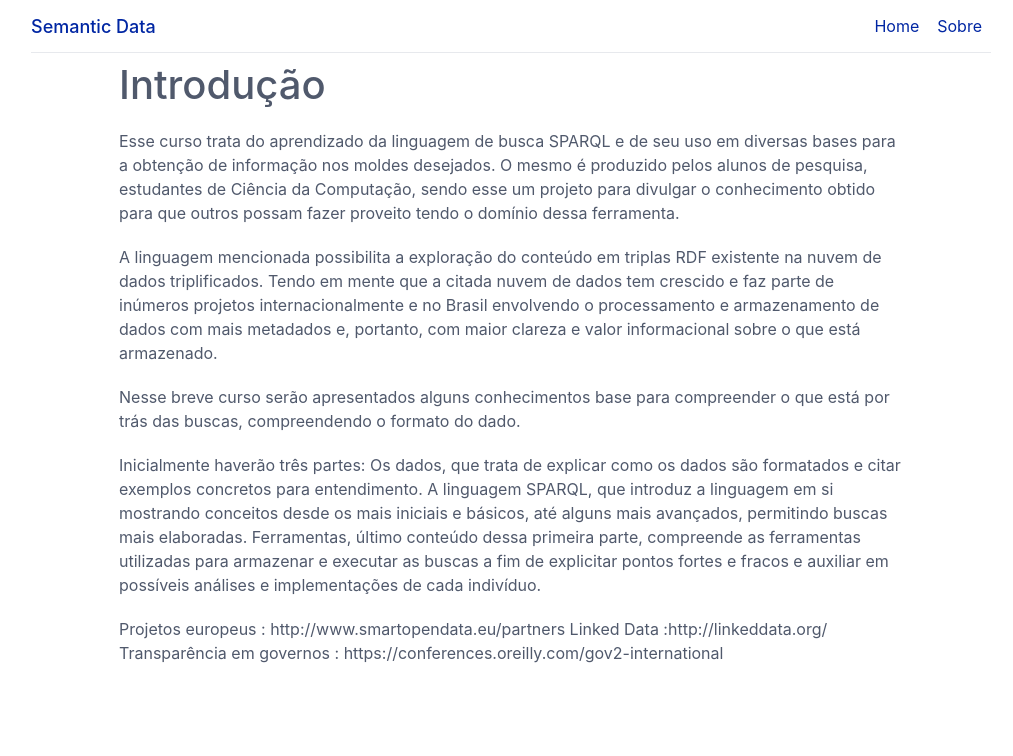
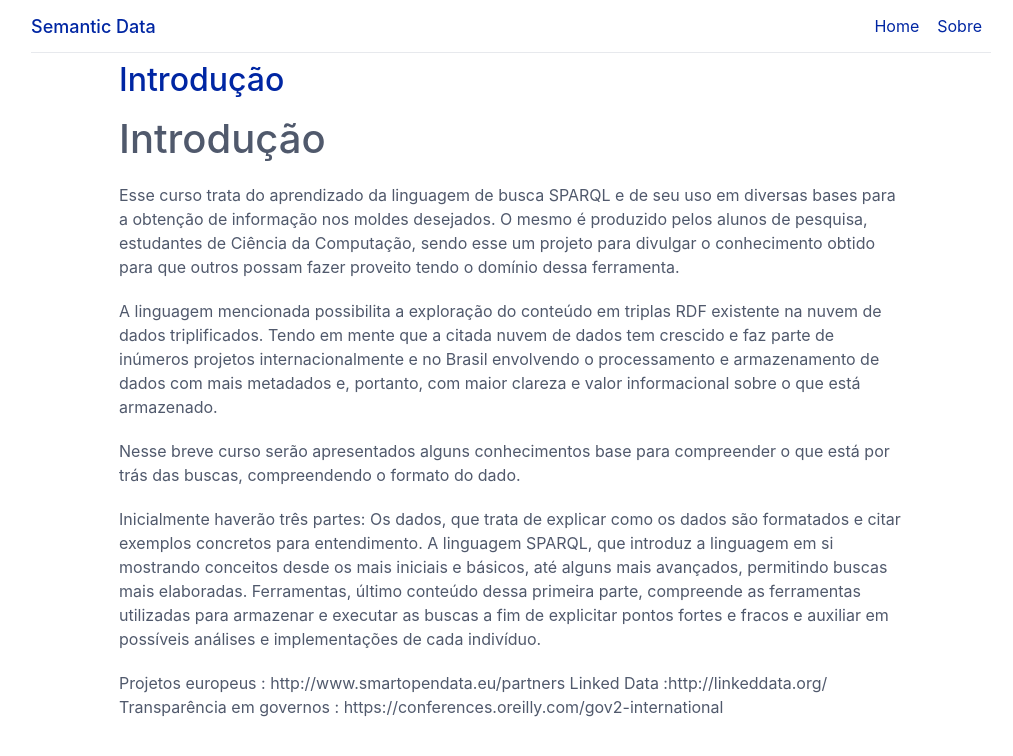
Before and after one commit to LinkedOpenDataUFRJ/Semantic-Data, a Jekyll site: the page built from learn/index.md, in a window 1280 px wide. Shown: the top 756 px of the page, without its empty margins (129-1142 px from the left). Built offline with Jekyll 4.4.1, drawn with Linux system fonts in a browser that asks for light colours; our own code applies the rules of GitHub Pages for plain Markdown files.

Commit message:
Introdução
Melhorando

```diff
--- a/learn/index.md
+++ b/learn/index.md
@@ -1,5 +1,7 @@
 ---
 layout: page
+---
+[Introdução](https://github.com/LinkedOpenDataUFRJ/Semantic-Data/blob/dev/learn/index.md#introdu%C3%A7%C3%A3o)
 ---
 
 # Introdução
```
